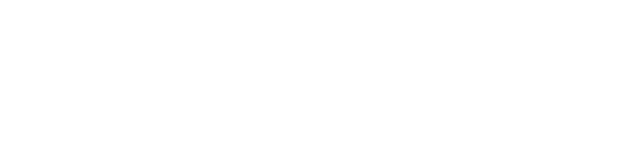
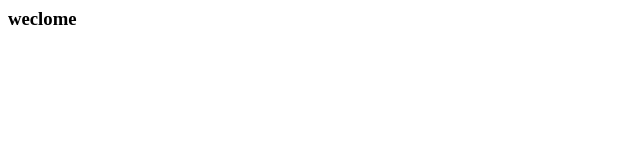
Before and after one commit to KOLLINIKHILKUMAR/KOLLINIKHILKUMAR.github.io, a plain HTML site: page header.html in a window 1280 px wide. Shown: the full height of the page, 0-640 px from the left. Drawn offline with Linux system fonts and the light colour scheme.

Commit message:
Update header.html

```diff
--- a/header.html
+++ b/header.html
@@ -1,2 +1,3 @@
 <html>
+  <h3>weclome</h3>
 </html>
```
